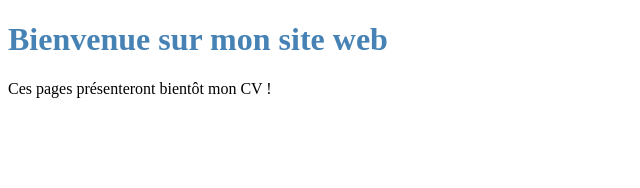
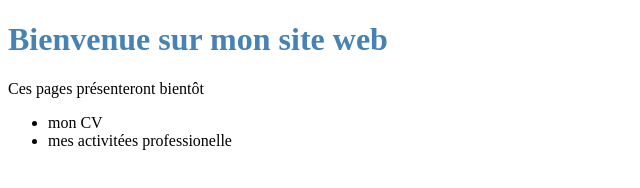
Before and after one commit to Fagetino/MonSiteWeb, a plain HTML site: page index.html in a window 1280 px wide. Shown: the whole page, without its empty margins (0-640 px from the left). Drawn offline with Linux system fonts and the light colour scheme.

Commit message:
Ajout de liste à puce sur l'écran d'acceuil

```diff
--- a/index.html
+++ b/index.html
@@ -8,7 +8,11 @@
   <body>
     <h1>Bienvenue sur mon site web</h1>
     <p>
-        Ces pages présenteront bientôt mon CV !
+        Ces pages présenteront bientôt
+        <ul>
+          <li>mon CV</li>
+          <li>mes activitées professionelle</li>
+        </ul>
     </p>
   </body>
 </html>
```
